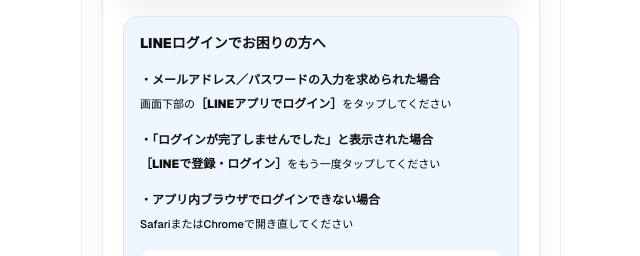
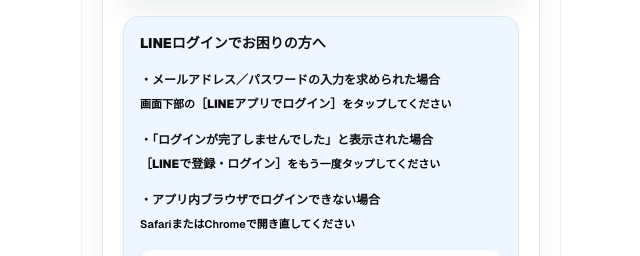
Before and after one commit to mori10tech/akanuke-ai, a Next.js app: page /login in a window 1280 px wide. Shown: the part 544-800 px from the top of the page, without its empty margins (319-959 px from the left). Built offline with nearby package versions, Linux system fonts and the light colour scheme; no server answers.

Commit message:
LINEログイン案内のスマホでの文字視認性を改善

```diff
--- a/app/login/page.tsx
+++ b/app/login/page.tsx
@@ -615,7 +615,7 @@ export default function LoginPage() {
   LINEログインでお困りの方へ
 </p>
 
-<div className="mt-4 space-y-4 text-[12px] font-medium leading-5 text-black">
+<div className="mt-4 space-y-4 text-[12px] font-semibold leading-5 text-black">
   <div>
     <p className="font-black text-[#111111]">
       ・メールアドレス／パスワードの入力を求められた場合
```
